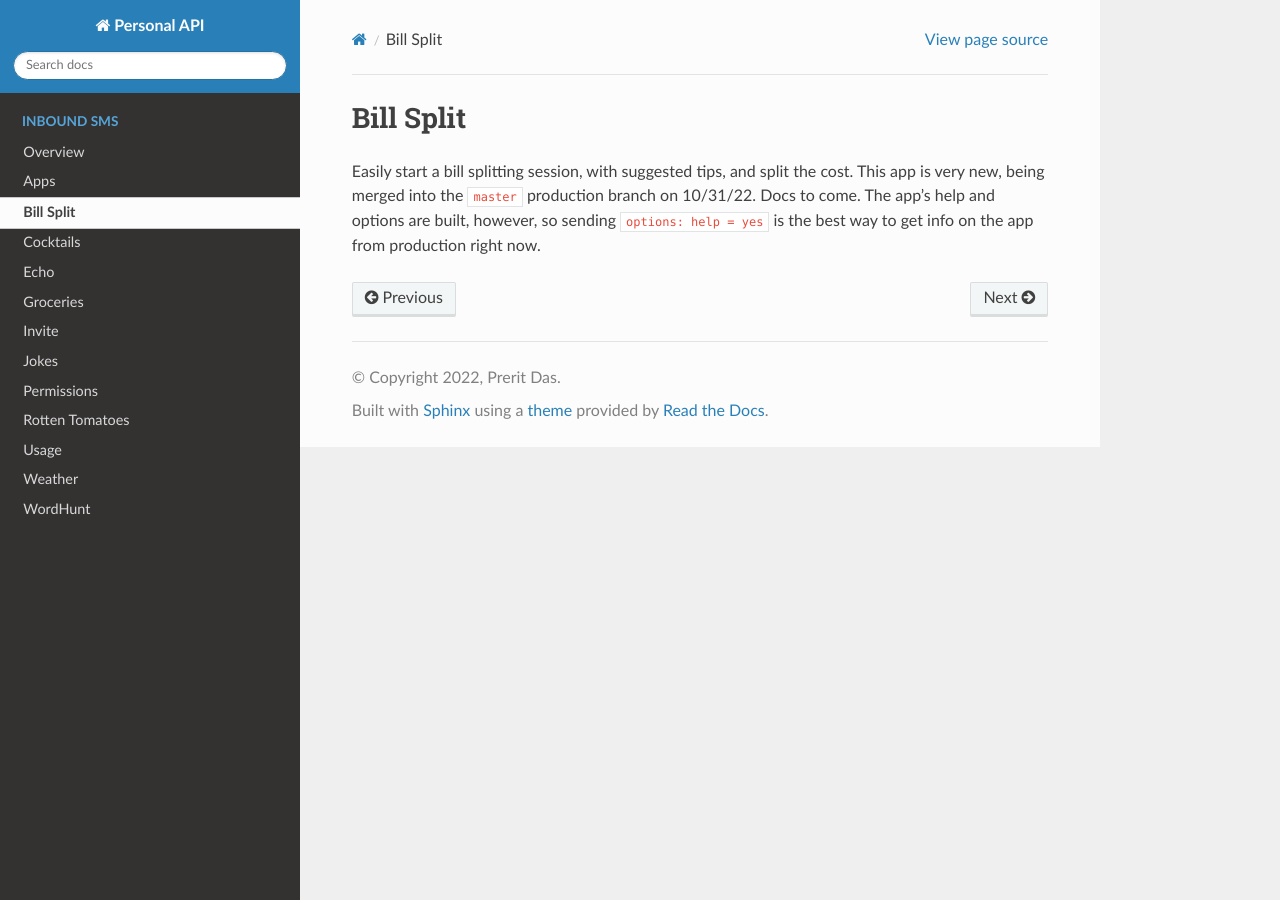
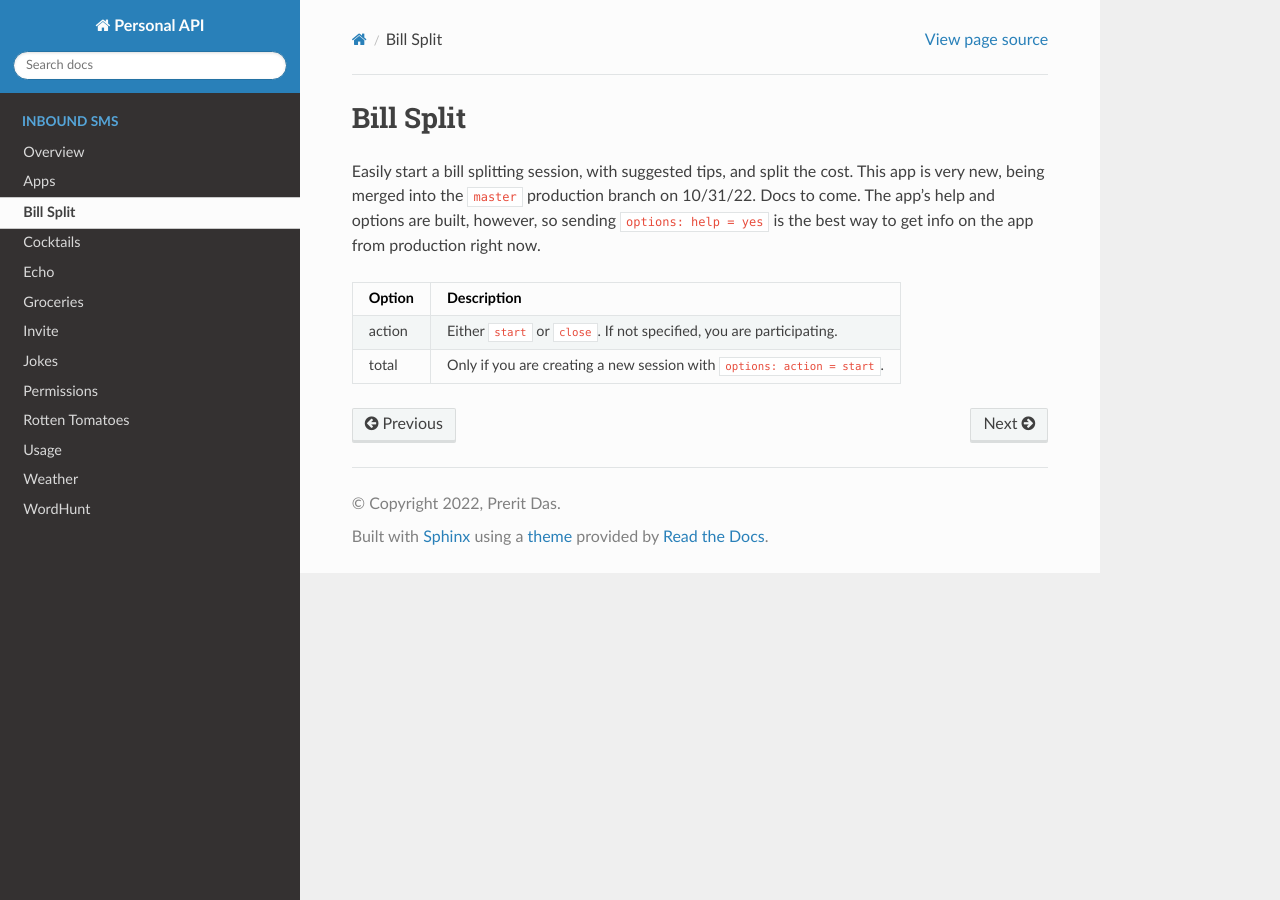
Before and after one commit to preritdas/jeeves, a Sphinx documentation site: the page built from docs/source/inbound-sms/billsplit.md, in a window 1280 px wide. Built offline with Sphinx 7.4.7 and the Read the Docs theme 2.0.0, drawn with Linux system fonts in a browser that asks for light colours.

Commit message:
Add options to billsplit doc.

```diff
--- a/docs/source/inbound-sms/billsplit.md
+++ b/docs/source/inbound-sms/billsplit.md
@@ -2,3 +2,9 @@
 
 
 Easily start a bill splitting session, with suggested tips, and split the cost. This app is very new, being merged into the `master` production branch on 10/31/22. Docs to come. The app's help and options are built, however, so sending `options: help = yes` is the best way to get info on the app from production right now.
+
+
+| Option | Description |
+| --- | --- |
+| action | Either `start` or `close`. If not specified, you are participating. |
+| total | Only if you are creating a new session with `options: action = start`. |
```
